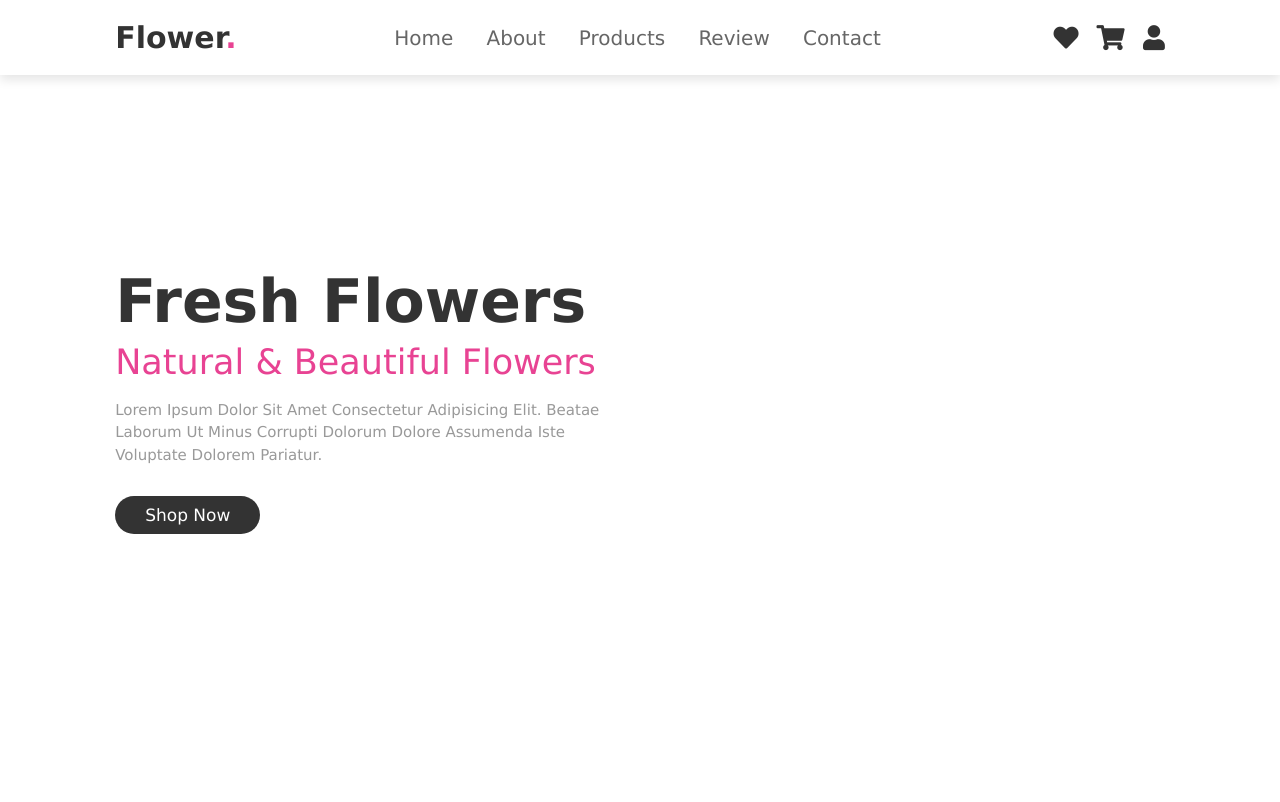
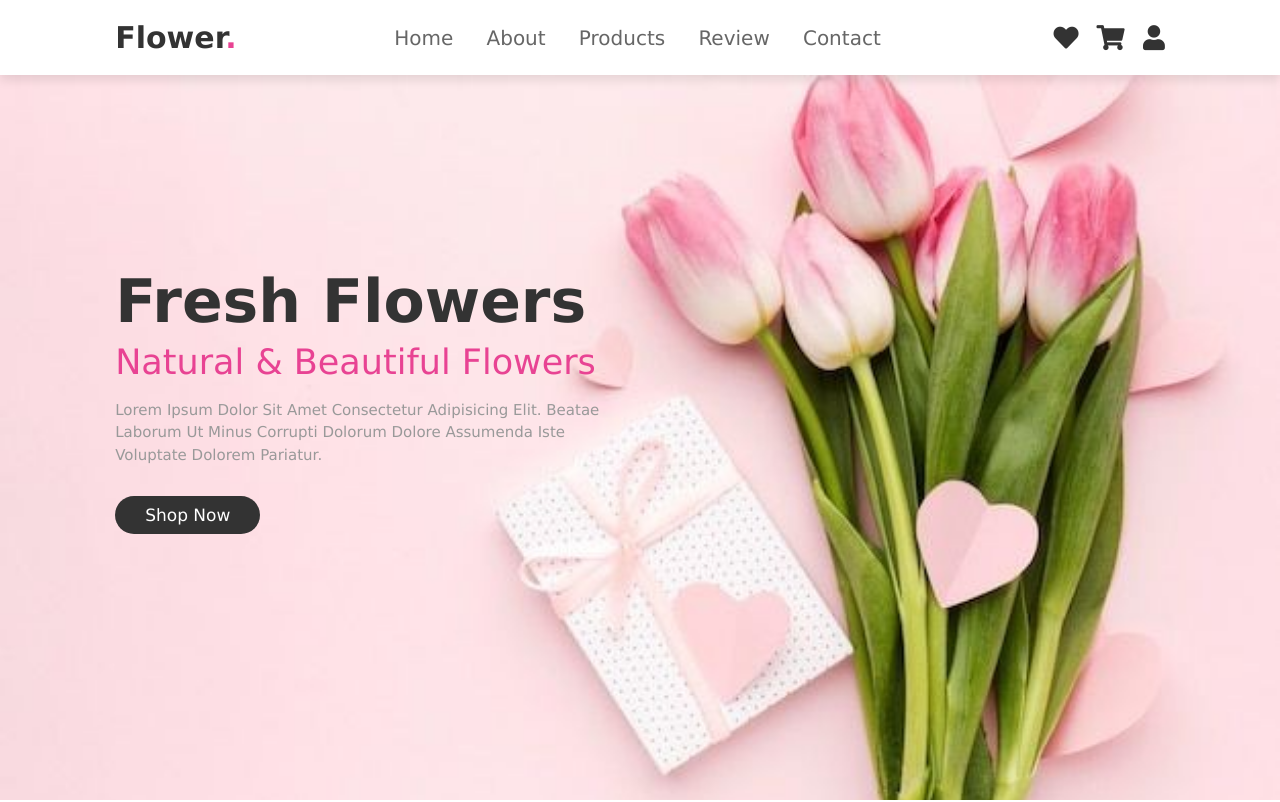
Before and after one commit to swathysajeev0307/flower-store-website-template, a plain HTML site: page index.html in a window 1280 px wide. Shown: the top 802 px of the page. Drawn offline with Linux system fonts and the light colour scheme; the site is published under a folder, as on GitHub Pages, so addresses that start at the root find nothing.

Commit message:
Update style.css

```diff
--- a/style.css
+++ b/style.css
@@ -116,7 +116,7 @@ header .fa-bars{
     display: flex;
     align-items: center;
     min-height: 100vh;
-    background: url(/images/bg.jpg) no-repeat;
+    background: url(images/bg.jpg) no-repeat;
     background-size: cover;
     background-position: center;
 }
```
